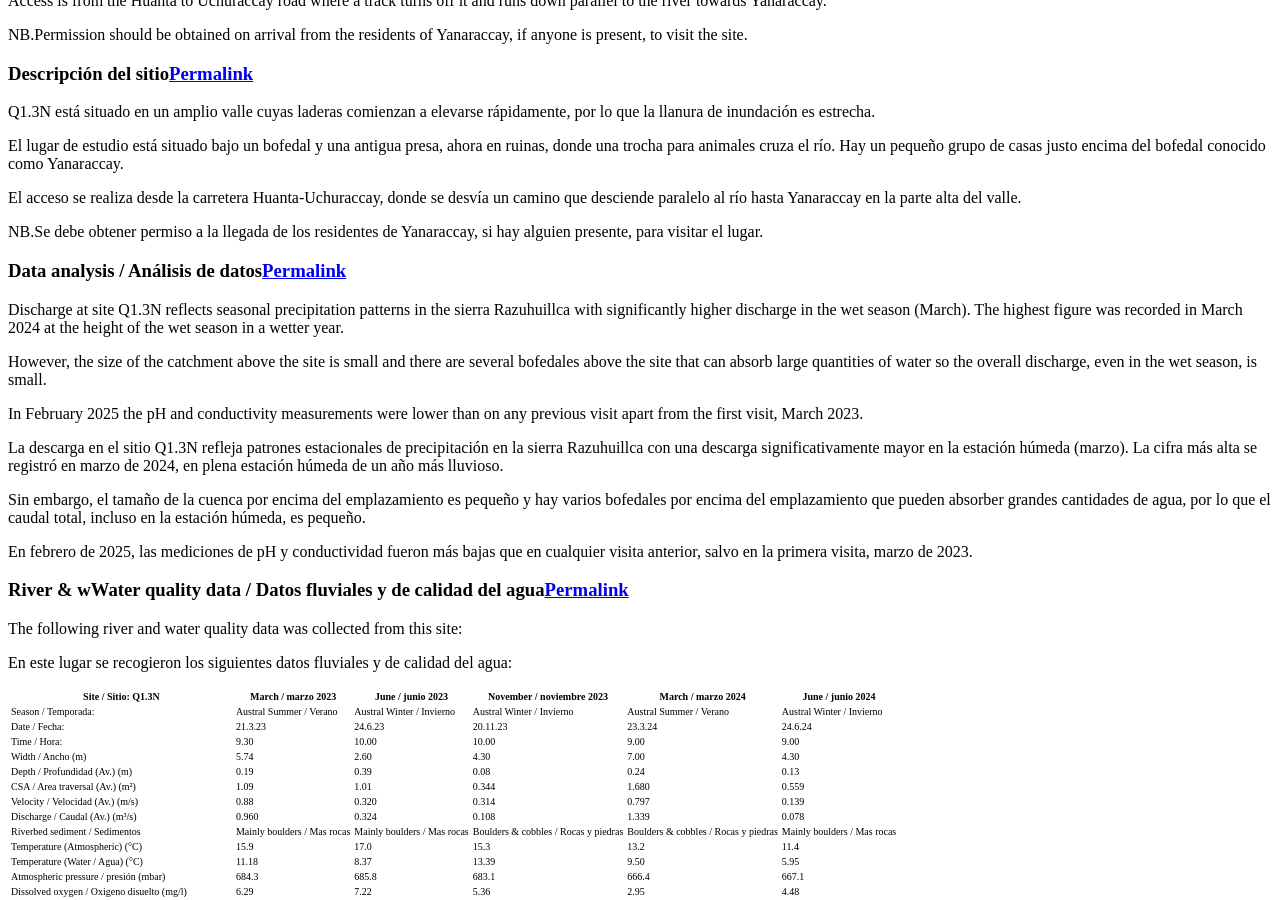
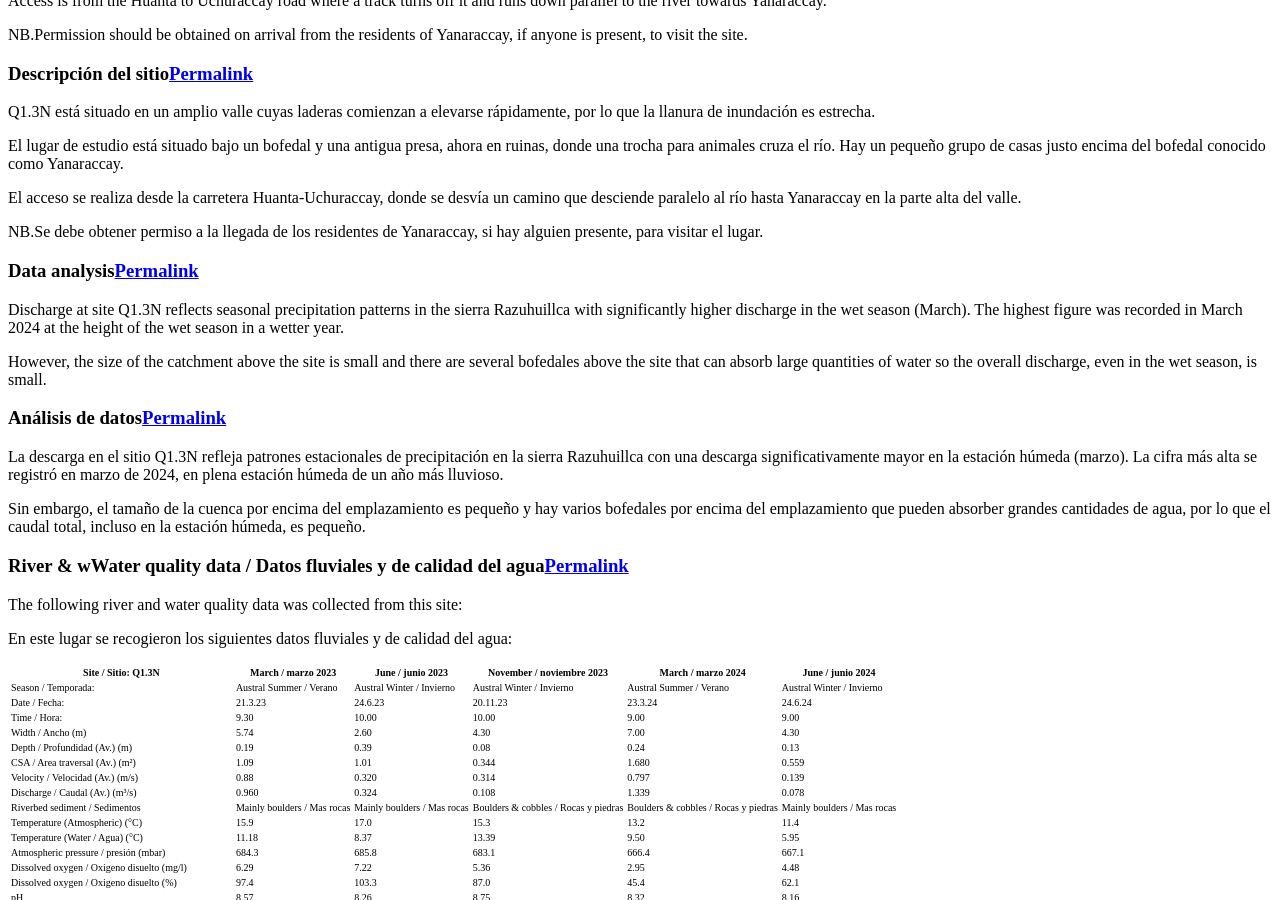
Before and after one commit to HVLepage/cavep-unah, a Jekyll site: the page built from _docs/site-network/Q1_3N.md, in a window 1280 px wide and 900 px high, scrolled down 2073 px. Built offline with Jekyll 4.4.1, drawn with Linux system fonts in a browser that asks for light colours; comment, search, counter and statistics services are not loaded.

Commit message:
Update Q1_3N.md

```diff
--- a/_docs/site-network/Q1_3N.md
+++ b/_docs/site-network/Q1_3N.md
@@ -53,20 +53,19 @@ El acceso se realiza desde la carretera Huanta-Uchuraccay, donde se desvía un c
 NB.Se debe obtener permiso a la llegada de los residentes de Yanaraccay, si hay alguien presente, para visitar el lugar.
 
 
-### Data analysis / Análisis de datos
+### Data analysis
 
 Discharge at site Q1.3N reflects seasonal precipitation patterns in the sierra Razuhuillca with significantly higher discharge in the wet season (March). The highest figure was recorded in March 2024 at the height of the wet season in a wetter year.
 
 However, the size of the catchment above the site is small and there are several bofedales above the site that can absorb large quantities of water so the overall discharge, even in the wet season, is small.
 
-In February 2025 the pH and conductivity measurements were lower than on any previous visit apart from the first visit, March 2023.
 
+### Análisis de datos
 
 La descarga en el sitio Q1.3N refleja patrones estacionales de precipitación en la sierra Razuhuillca con una descarga significativamente mayor en la estación húmeda (marzo). La cifra más alta se registró en marzo de 2024, en plena estación húmeda de un año más lluvioso.
 
 Sin embargo, el tamaño de la cuenca por encima del emplazamiento es pequeño y hay varios bofedales por encima del emplazamiento que pueden absorber grandes cantidades de agua, por lo que el caudal total, incluso en la estación húmeda, es pequeño.
 
-En febrero de 2025, las mediciones de pH y conductividad fueron más bajas que en cualquier visita anterior, salvo en la primera visita, marzo de 2023.
 
 
 ### River & wWater quality data / Datos fluviales y de calidad del agua
```
